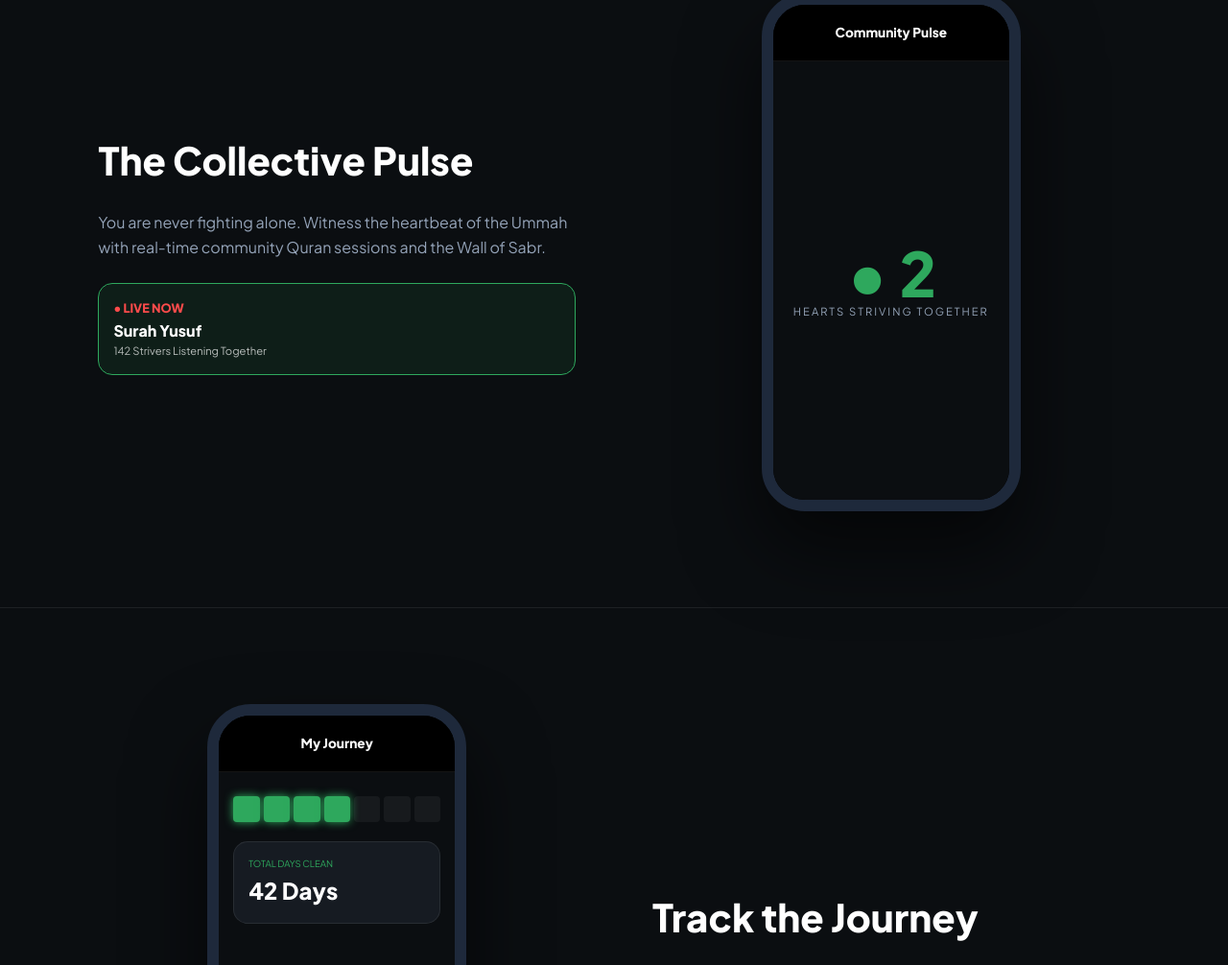
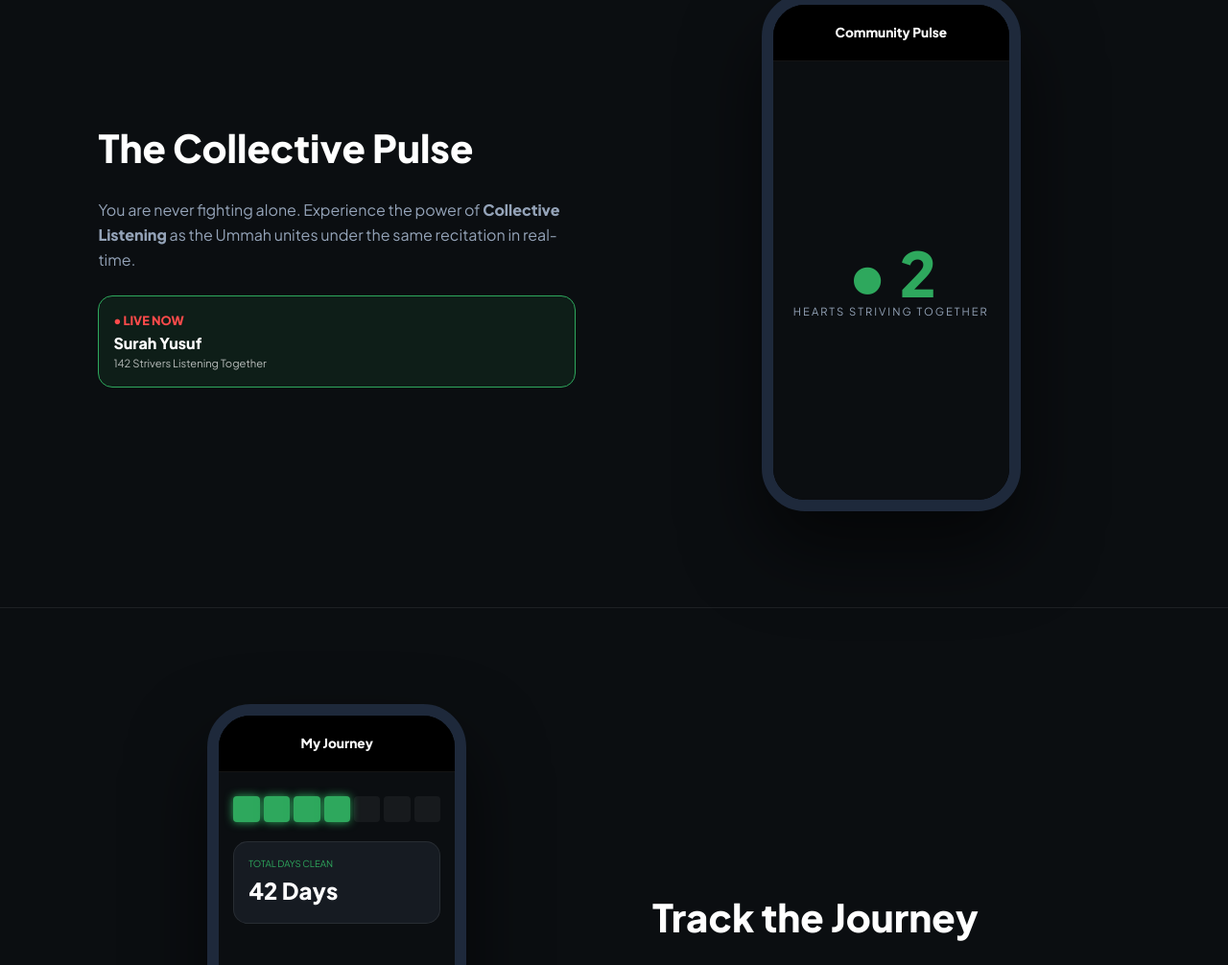
Before and after one commit to HasaanM1/strivers-landing, a plain HTML site: page index.html in a window 1280 px wide. Shown: the part 1099-2105 px from the top of the page at 96% size. Drawn offline with Linux system fonts and the light colour scheme; a web font is replaced by a local one.

```diff
--- a/index.html
+++ b/index.html
@@ -130,7 +130,7 @@
         <div class="container">
             <div>
                 <h2 style="font-size: 2.5rem; margin-bottom: 20px;">The Collective Pulse</h2>
-                <p style="color: var(--text-dim); margin-bottom: 25px;">You are never fighting alone. Witness the heartbeat of the Ummah with real-time community Quran sessions and the Wall of Sabr.</p>
+                <p style="color: var(--text-dim); margin-bottom: 25px;">You are never fighting alone. Experience the power of <strong>Collective Listening</strong> as the Ummah unites under the same recitation in real-time.</p>
                 <div style="background: rgba(46,168,93,0.1); padding: 15px; border-radius: 15px; border: 1px solid var(--emerald);">
                     <p style="font-size: 0.8rem; font-weight: 800; color: #FF4B4B;">● LIVE NOW</p>
                     <p style="font-weight: 800;">Surah Yusuf</p>
```
